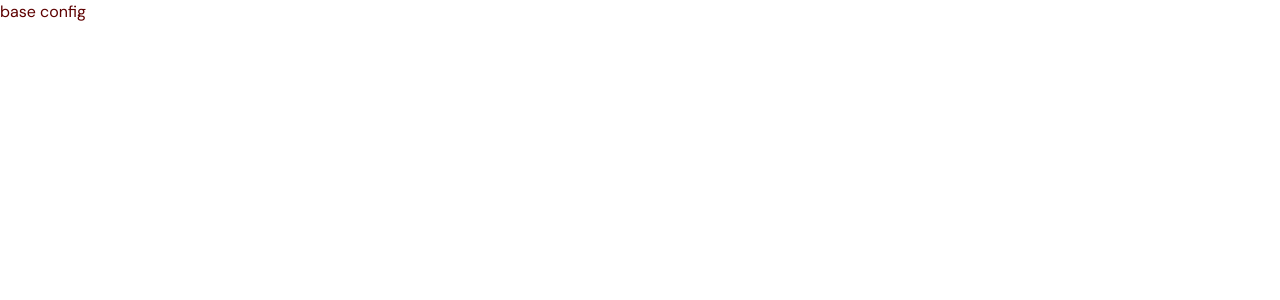
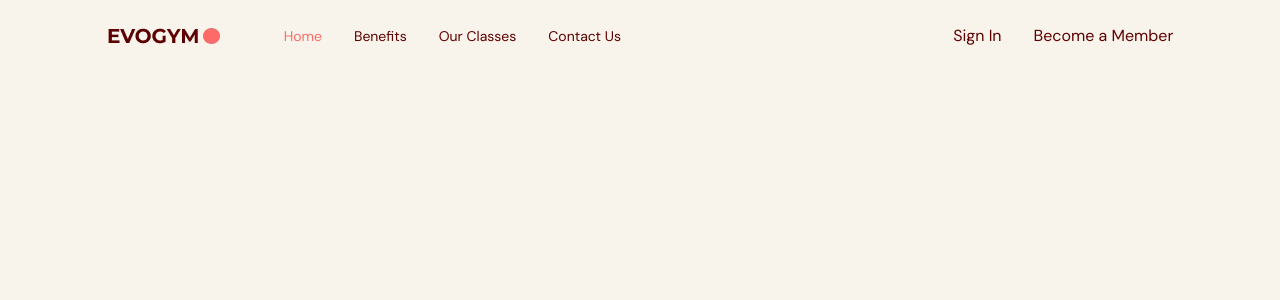
Before and after one commit to anthony-th/sports, a React (Vite) app: page / in a window 1280 px wide. Shown: the top 300 px of the page. Built offline with nearby package versions, Linux system fonts and the light colour scheme.

Commit message:
feat: complete navigation

```diff
--- a/src/App.tsx
+++ b/src/App.tsx
@@ -1,10 +1,13 @@
+import Navbar from "@/components/navbar";
+import { useState } from "react";
 
 function App() {
+  const [selectedPage, setSelectedPage] = useState<string>("home");
   return (
-    <div className="">
-      base config
+    <div className="app bg-gray-20">
+      <Navbar selectedPage={ selectedPage } setSelectedPage={ setSelectedPage } />
     </div>
-  )
-}
+  );
+};
 
-export default App
+export default App;
--- /dev/null
+++ b/src/components/navbar/Link.tsx
@@ -0,0 +1,26 @@
+import AnchorLink from "react-anchor-link-smooth-scroll";
+
+type Props = {
+  page: string;
+  selectedPage: string;
+  setSelectedPage: (value: string) => void;
+};
+
+function Link({
+  page,
+  selectedPage,
+  setSelectedPage,
+}: Props) {
+  const lowerCasePage = page.toLowerCase().replace(/ /g, "")
+  return (
+    <AnchorLink
+      className={`${selectedPage === lowerCasePage ? "text-primary-500" : ""} transition duration-500 hover:text-primary-300`}
+      href={`#${lowerCasePage}`}
+      onClick={() => setSelectedPage(lowerCasePage)}
+    >
+      {page}
+    </AnchorLink>
+  );
+};
+
+export default Link;
--- /dev/null
+++ b/src/components/navbar/index.tsx
@@ -0,0 +1,40 @@
+import { useState } from 'react';
+import { Bars3Icon, XMarkIcon } from '@heroicons/react/24/solid';
+import Logo from '@/assets/Logo.webp';
+import Link from './Link';
+
+type Props = {
+  selectedPage: string;
+  setSelectedPage: (value: string) => void;
+};
+
+const NavBar = ({ selectedPage, setSelectedPage }: Props) => {
+  const flexBetween = "flex items-center justify-between";
+  return (
+    <nav>
+      <div
+        className={`${flexBetween} fixed top-0 z-30 w-full py-6`}
+      >
+        <div className={`${flexBetween} mx-auto w-5/6`}>
+          <div className={`${flexBetween} w-full gap-16`}>
+            <img alt="logo" src={Logo} />
+            <div className={`${flexBetween} w-full`}>
+              <div className={`${flexBetween} gap-8 text-sm`}>
+                <Link page="Home" selectedPage={ selectedPage } setSelectedPage={ setSelectedPage } />
+                <Link page="Benefits" selectedPage={ selectedPage } setSelectedPage={ setSelectedPage } />
+                <Link page="Our Classes" selectedPage={ selectedPage } setSelectedPage={ setSelectedPage } />
+                <Link page="Contact Us" selectedPage={ selectedPage } setSelectedPage={ setSelectedPage } />
+              </div>
+              <div className={`${flexBetween} gap-8`}>
+                <p>Sign In</p>
+                <button>Become a Member</button>
+              </div>
+            </div>
+          </div>
+        </div>
+      </div>
+    </nav>
+  );
+};
+
+export default NavBar;
```
